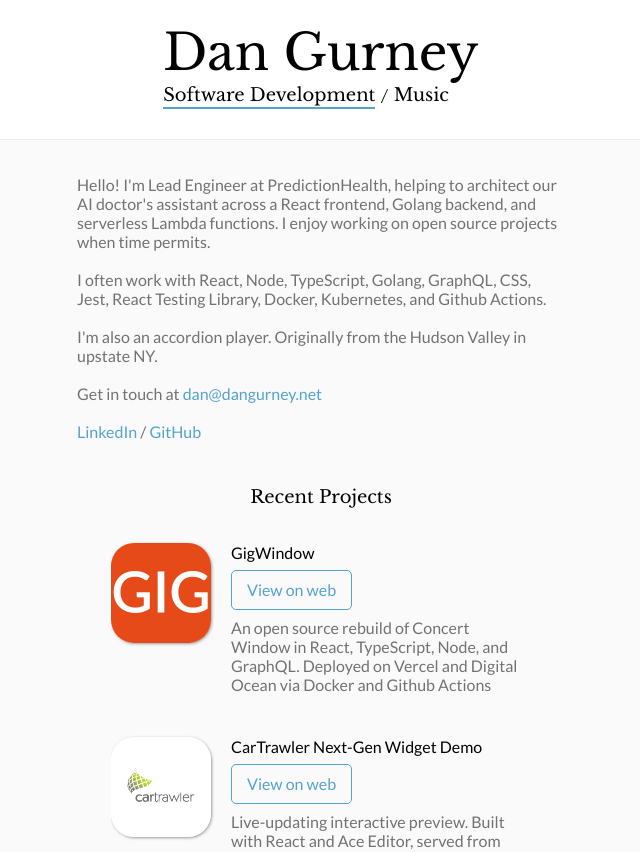
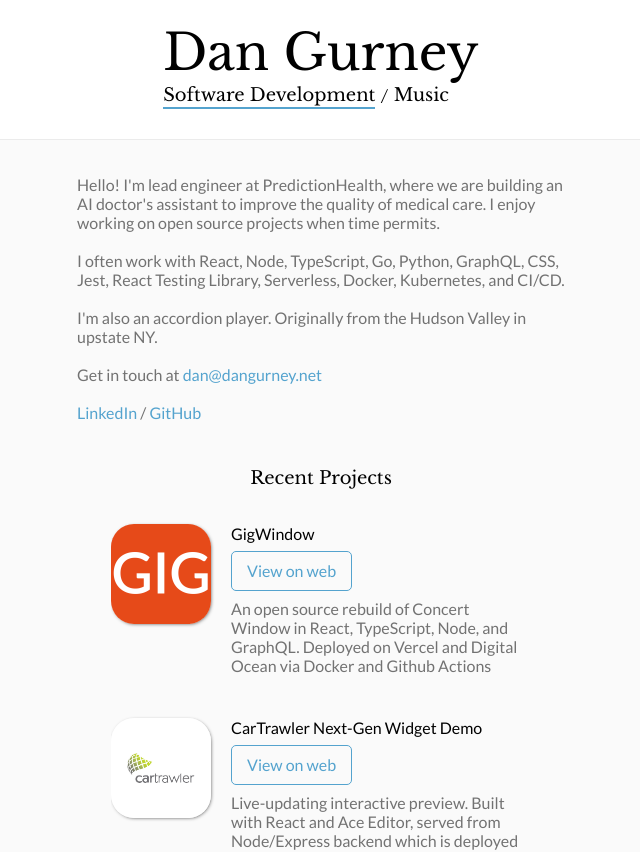
Before and after one commit to dgurns/dgurns.github.io, a React app: page /software in a window 1280 px wide. Shown: the top 852 px of the page, without its empty margins (319-959 px from the left). Built offline with nearby package versions, Linux system fonts and the light colour scheme.

Commit message:
Update build

```diff
--- a/src/components/Software.js
+++ b/src/components/Software.js
@@ -7,14 +7,14 @@
 	return (
 		<div className="software">
 			<div className="software__mainDescription">
-				Hello! I{"'"}m Lead Engineer at PredictionHealth, helping to architect
-				our AI doctor{"'"}s assistant across a React frontend, Golang backend,
-				and serverless Lambda functions. I enjoy working on open source projects
-				when time permits.
+				Hello! I{"'"}m lead engineer at PredictionHealth, where we are building
+				an AI doctor
+				{"'"}s assistant to improve the quality of medical care. I enjoy working
+				on open source projects when time permits.
 				<br />
 				<br />
-				I often work with React, Node, TypeScript, Golang, GraphQL, CSS, Jest,
-				React Testing Library, Docker, Kubernetes, and Github Actions.
+				I often work with React, Node, TypeScript, Go, Python, GraphQL, CSS,
+				Jest, React Testing Library, Serverless, Docker, Kubernetes, and CI/CD.
 				<br />
 				<br />I{"'"}m also an accordion player. Originally from the Hudson
 				Valley in upstate NY.
```
Also changed, not shown: 1 other file (tests, documents, lock files or other folders).
